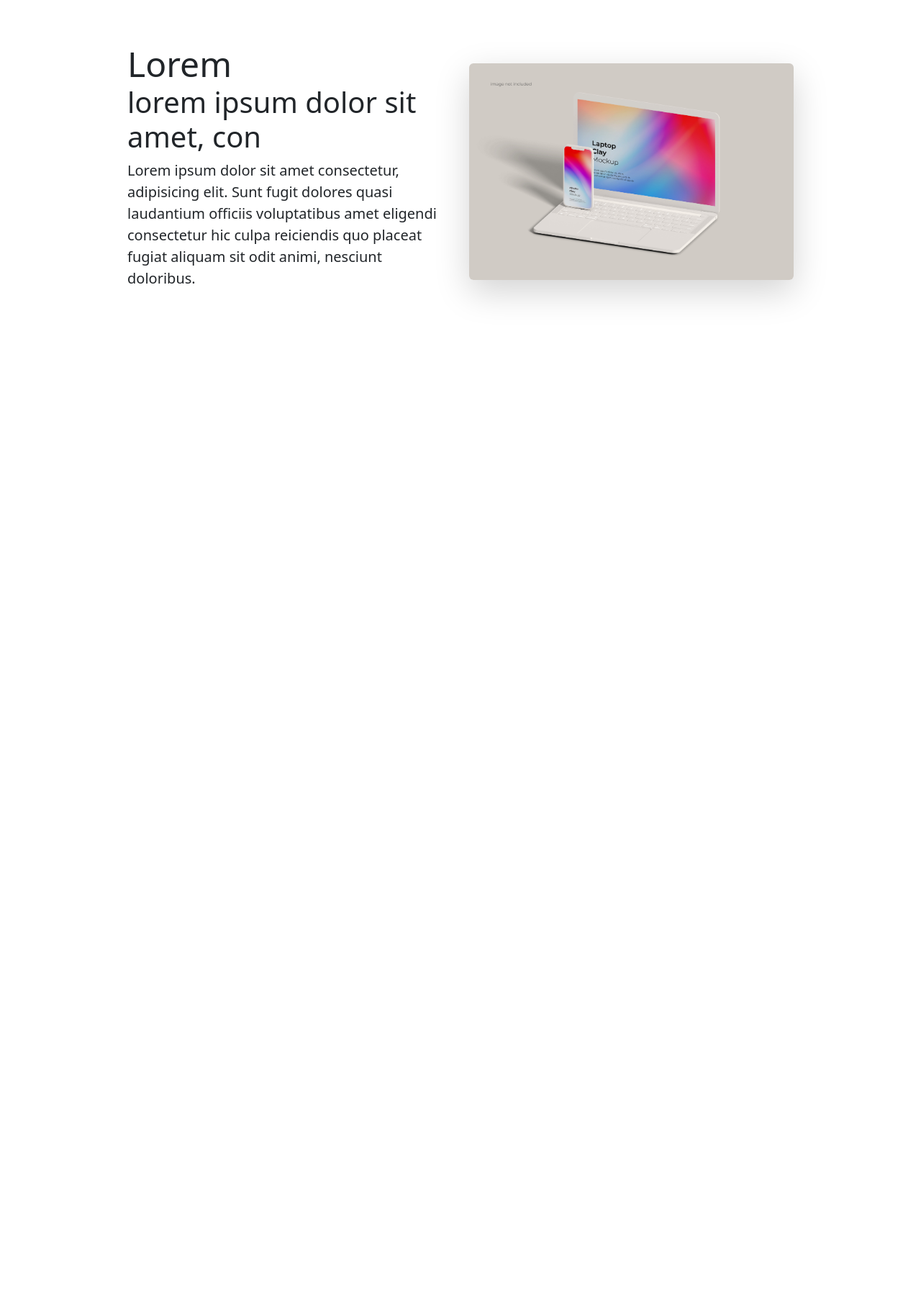
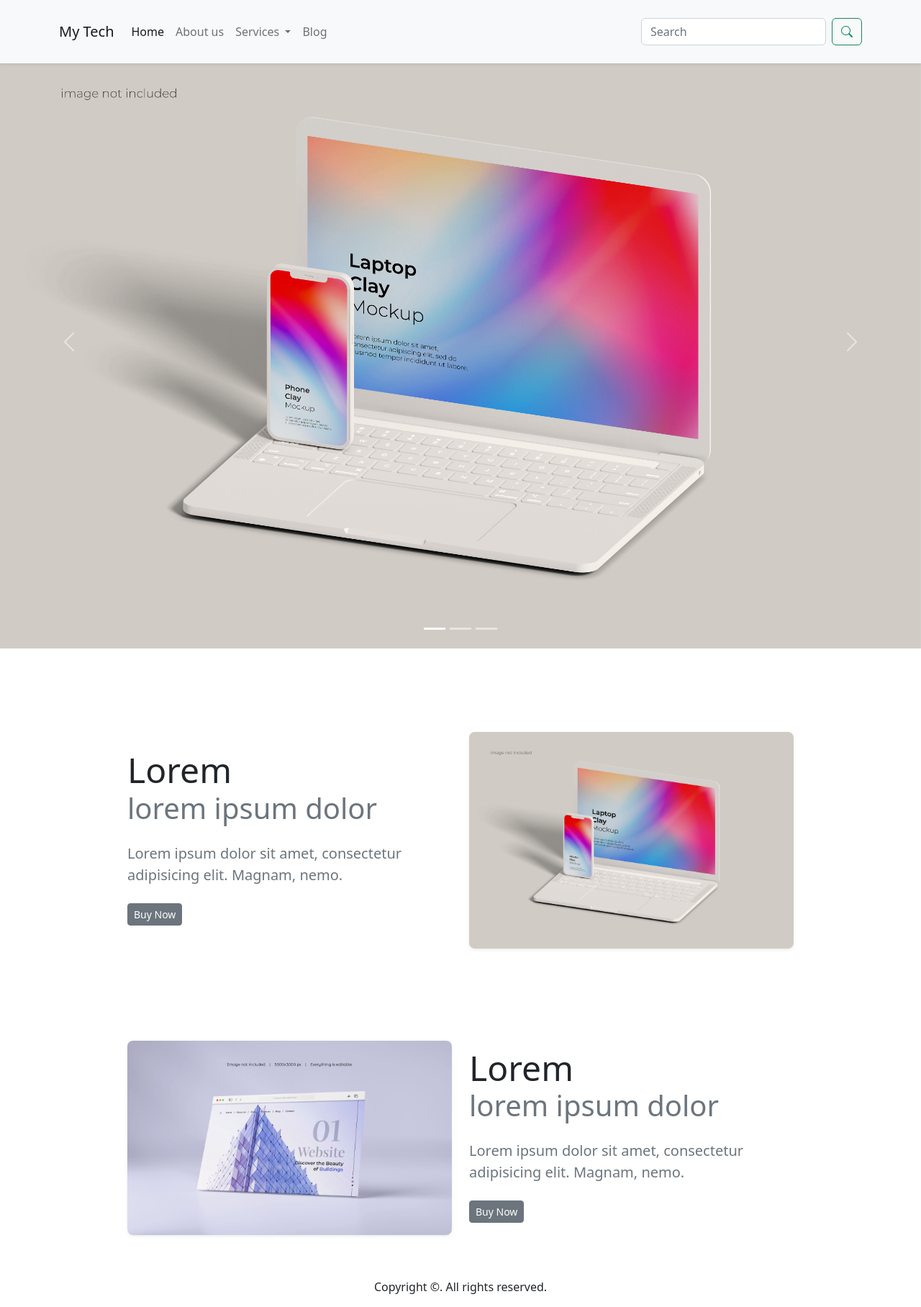
Before and after one commit to hml078126/bootstrap-website, a plain HTML site: page index.html in a window 1280 px wide. Shown: the whole page at 72% size. Before the commit the page ends 800 px from the top, so only its background shows below. Drawn offline with nearby package versions, Linux system fonts and the light colour scheme.

Commit message:
added bootstrap website files

```diff
--- a/index.html
+++ b/index.html
@@ -4,49 +4,134 @@
     <meta charset="UTF-8">
     <meta http-equiv="X-UA-Compatible" content="IE=edge">
     <meta name="viewport" content="width=device-width, initial-scale=1.0">
-    <title>Boostrap Website</title>
+    <title>My Tech</title>
     <link rel="stylesheet" href="https://cdn.jsdelivr.net/npm/bootstrap@5.2.0/dist/css/bootstrap.min.css">
+    <link rel="stylesheet" href="https://cdn.jsdelivr.net/npm/bootstrap-icons@1.9.1/font/bootstrap-icons.css">
     <style>
         section{
             padding: 60px 0;
         }
     </style>
-
 </head>
 <body>
-    <section id="intro">
-        <div class="container-lg">
-        <div class="row justify-content-center align-items-center">
-            <div class="col-md-5">
-                <h1>
-                    <div class="display-5">Lorem</div>
-                    <div class="display-6">lorem ipsum dolor sit amet, con</div>
-                </h1>
-                <p class="lead">Lorem ipsum dolor sit amet consectetur, adipisicing elit. Sunt fugit dolores quasi laudantium officiis voluptatibus amet eligendi consectetur hic culpa reiciendis quo placeat fugiat aliquam sit odit animi, nesciunt doloribus.</p>
-            </div>
+    <!-- navbar -->
+    <nav class="navbar navbar-expand-lg bg-light p-4 fixed-top shadow-sm">
+        <div class="container">
+          <a class="navbar-brand" href="#">My Tech</a>
+          <button class="navbar-toggler" type="button" data-bs-toggle="collapse" data-bs-target="#navbarSupportedContent" aria-controls="navbarSupportedContent" aria-expanded="false" aria-label="Toggle navigation">
+            <span class="navbar-toggler-icon"></span>
+          </button>
+          <div class="collapse navbar-collapse" id="navbarSupportedContent">
+            <ul class="navbar-nav me-auto mb-2 mb-lg-0">
+              <li class="nav-item">
+                <a class="nav-link active" aria-current="page" href="#">Home</a>
+              </li>
+              <li class="nav-item">
+                <a class="nav-link" href="#">About us</a>
+              </li>
+              <li class="nav-item dropdown">
+                <a class="nav-link dropdown-toggle" href="#" role="button" data-bs-toggle="dropdown" aria-expanded="false">
+                  Services
+                </a>
+                <ul class="dropdown-menu">
+                  <li><a class="dropdown-item" href="#">Action</a></li>
+                  <li><a class="dropdown-item" href="#">Another action</a></li>
+                  <li><hr class="dropdown-divider"></li>
+                  <li><a class="dropdown-item" href="#">Something else here</a></li>
+                </ul>
+              </li>
+              <li class="nav-item">
+                <a class="nav-link">Blog</a>
+              </li>
+            </ul>
+            <form class="d-flex" role="search">
+              <input class="form-control me-2" type="search" placeholder="Search" aria-label="Search">
+              <button class="btn btn-outline-success" type="submit"><i class="bi bi-search"></i></button>
+            </form>
+          </div>
+        </div>
+      </nav>
+
+      <!-- slider -->
+      <div id="carouselExampleIndicators" class="carousel slide mt-5" data-bs-ride="true">
+        <div class="carousel-indicators">
+          <button type="button" data-bs-target="#carouselExampleIndicators" data-bs-slide-to="0" class="active" aria-current="true" aria-label="Slide 1"></button>
+          <button type="button" data-bs-target="#carouselExampleIndicators" data-bs-slide-to="1" aria-label="Slide 2"></button>
+          <button type="button" data-bs-target="#carouselExampleIndicators" data-bs-slide-to="2" aria-label="Slide 3"></button>
+        </div>
+        <div class="carousel-inner">
+          <div class="carousel-item active">
+            <img src="assets/img/head.jpg" class="d-block w-100" alt="...">
+          </div>
+          <div class="carousel-item">
+            <img src="assets/img/head1.jpg" class="d-block w-100" alt="...">
+          </div>
+          <div class="carousel-item">
+            <img src="assets/img/head.jpg" class="d-block w-100" alt="...">
+          </div>
+        </div>
+        <button class="carousel-control-prev" type="button" data-bs-target="#carouselExampleIndicators" data-bs-slide="prev">
+          <span class="carousel-control-prev-icon" aria-hidden="true"></span>
+          <span class="visually-hidden">Previous</span>
+        </button>
+        <button class="carousel-control-next" type="button" data-bs-target="#carouselExampleIndicators" data-bs-slide="next">
+          <span class="carousel-control-next-icon" aria-hidden="true"></span>
+          <span class="visually-hidden">Next</span>
+        </button>
+      </div>
 
 
+    <!-- main image & intro text -->
+    <section id="home">
+        <div class="container">
+            <div class="row justify-content-center align-items-center pt-5">
+                <div class="col-md-5 text-center text-md-start">
+                    <h1>
+                        <div class="display-5">Lorem</div>
+                        <div class="display-6 text-muted">lorem ipsum dolor </div>
+                    </h1>
+                    <p class="lead my-4 text-muted">Lorem ipsum dolor sit amet, consectetur adipisicing elit. Magnam, nemo. </p>
+                    <a href="#pricing" class="btn btn-secondary btn-sm">Buy Now</a>
+                </div>
 
-            <div class="col-md-5">
-                <img class="img-fluid rounded shadow-lg" src="assets/images/head.jpg" alt="">
+                <div class="col-md-5 text-center  d-md-block mt-2">
+                    <img class="img-fluid rounded-3 shadow-sm" src="assets/img/head.jpg" alt="">
+                </div>
             </div>
-
-
-
-
-
-
-
-
-        </div>
-
         </div>
 
     </section>
 
+    <section id="home">
+        <div class="container">
+            <div class="row justify-content-center align-items-center">
+                <div class="col-md-5 text-center  d-md-block mt-2">
+                    <img class="img-fluid rounded-3 shadow-sm" src="assets/img/head1.jpg" alt="">
+                </div>
+                <div class="col-md-5 text-center text-md-start">
+                    <h1>
+                        <div class="display-5">Lorem</div>
+                        <div class="display-6 text-muted">lorem ipsum dolor </div>
+                    </h1>
+                    <p class="lead my-4 text-muted">Lorem ipsum dolor sit amet, consectetur adipisicing elit. Magnam, nemo. </p>
+                    <a href="#pricing" class="btn btn-secondary btn-sm">Buy Now</a>
+                </div>
+
+
+            </div>
+        </div>
+
+    </section>
+
+    <!-- pricing plans -->
+
+    <!-- topic -->
+
+    <!-- review list -->
+    <!-- footer -->
+    <footer ><p class="text-center">Copyright &copy;. All rights reserved.</p></footer>
 
 
     <script src="https://cdn.jsdelivr.net/npm/bootstrap@5.2.0/dist/js/bootstrap.bundle.min.js" integrity="sha384-A3rJD856KowSb7dwlZdYEkO39Gagi7vIsF0jrRAoQmDKKtQBHUuLZ9AsSv4jD4Xa" crossorigin="anonymous"></script>
-
 </body>
 </html>
```
Also changed, not shown: assets/img/head.jpg (renamed from assets/images/head.jpg), assets/img/head1.jpg (renamed from assets/images/head1.jpg).
